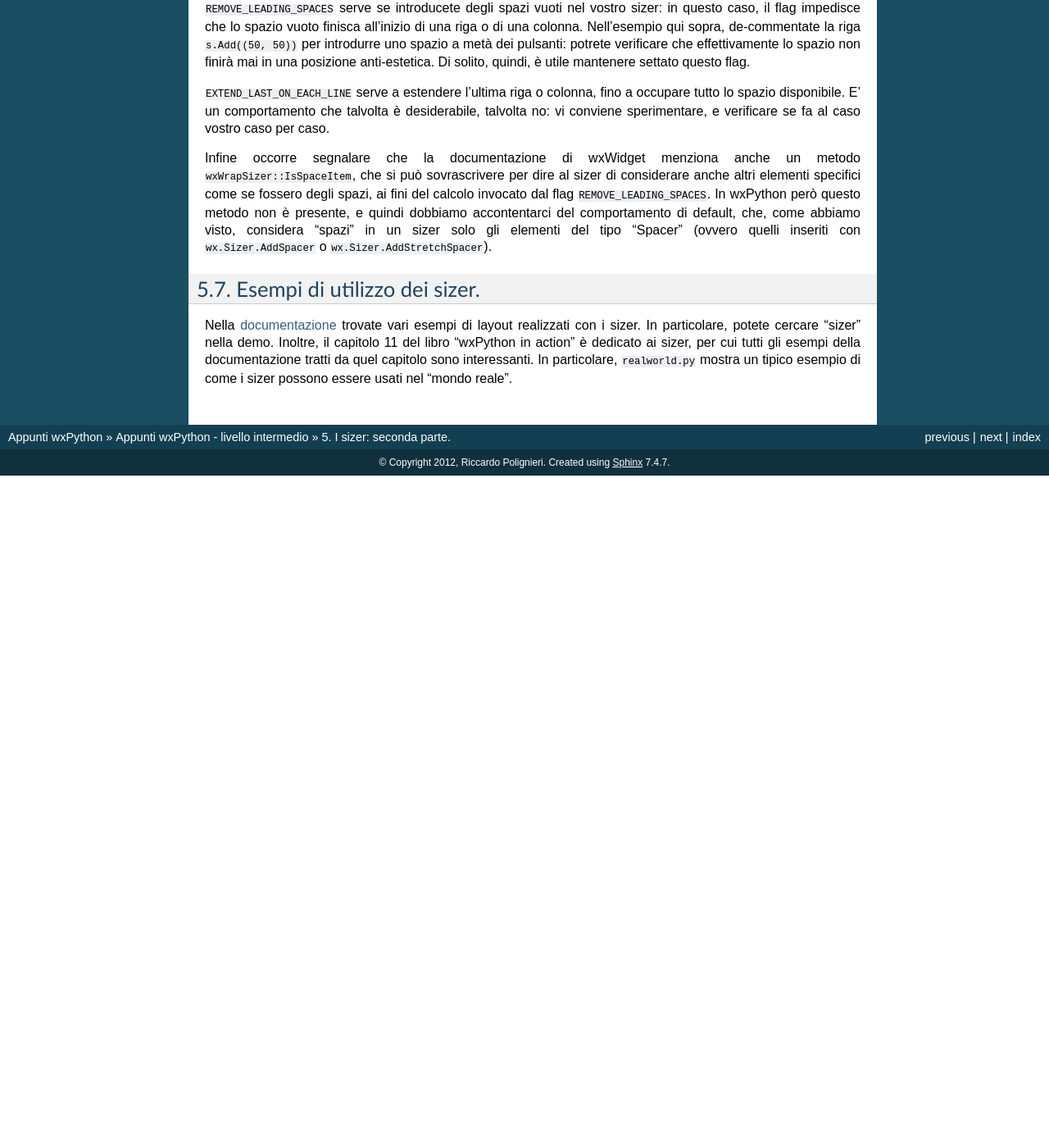
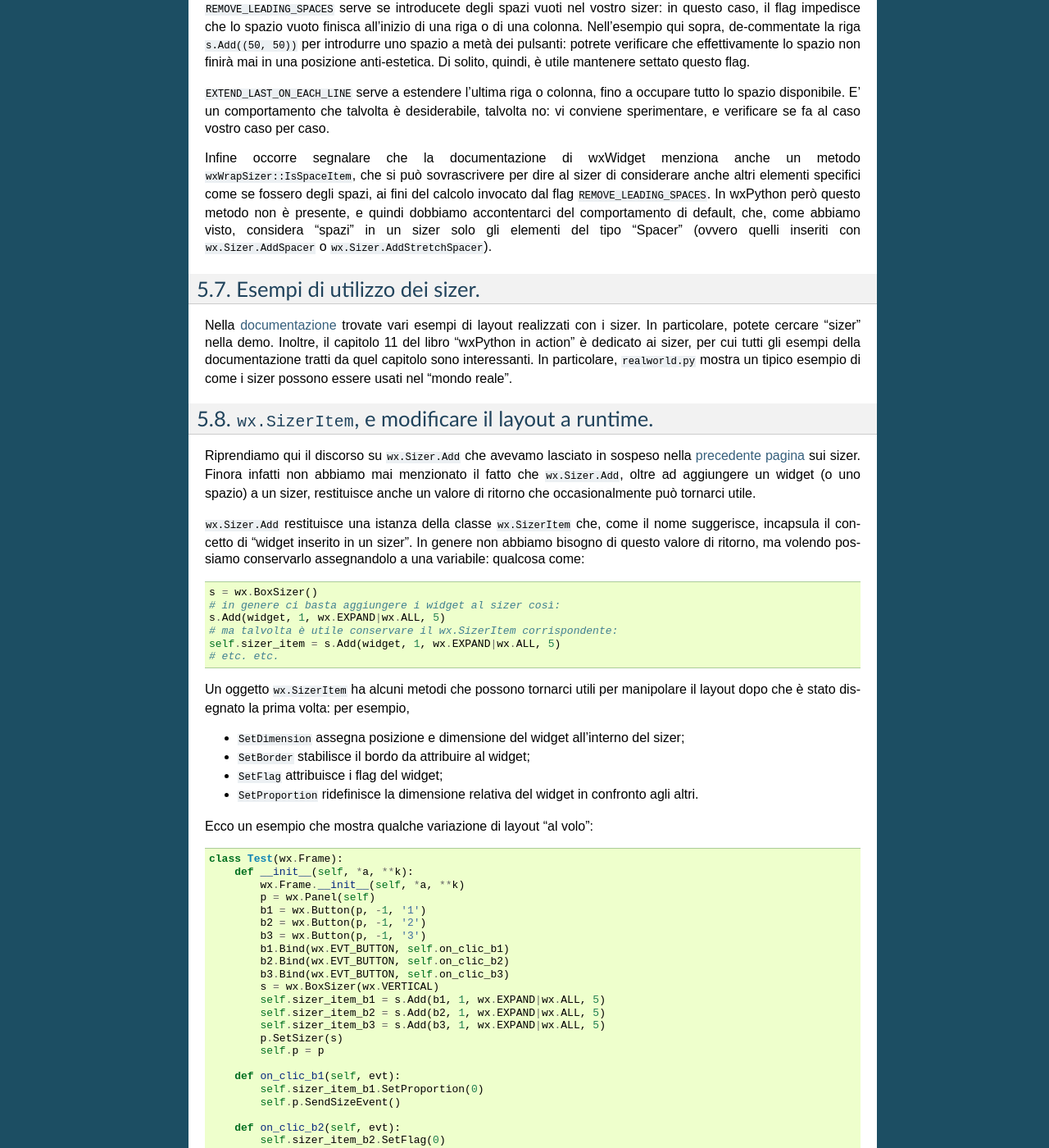
Before and after one commit to ricpol/wxnote, a Sphinx documentation site: the page built from source/sizer_avanzati.rst, in a window 1280 px wide and 1400 px high, scrolled down 4263 px. Shown: the whole window at 82% size. Built offline with Sphinx 7.4.7, drawn with Linux system fonts in a browser that asks for light colours; before the commit the page ends 4843 px from its top, so only the background shows below that; some of the changed text lies outside the part shown.

Commit message:
varie aggiunte ai sizer

```diff
--- a/source/sizer_avanzati.rst
+++ b/source/sizer_avanzati.rst
@@ -217,8 +217,75 @@ Purtroppo però wxPython non esporta queste costanti (per esempio, non esiste ``
 
 Infine occorre segnalare che la documentazione di wxWidget menziona anche un metodo ``wxWrapSizer::IsSpaceItem``, che si può sovrascrivere per dire al sizer di considerare anche altri elementi specifici come se fossero degli spazi, ai fini del calcolo invocato dal flag ``REMOVE_LEADING_SPACES``. In wxPython però questo metodo non è presente, e quindi dobbiamo accontentarci del comportamento di default, che, come abbiamo visto, considera "spazi" in un sizer solo gli elementi del tipo "Spacer" (ovvero quelli inseriti con ``wx.Sizer.AddSpacer`` o ``wx.Sizer.AddStretchSpacer``).
 
-
 Esempi di utilizzo dei sizer.
 -----------------------------
 
 Nella :ref:`documentazione <documentarsi>` trovate vari esempi di layout realizzati con i sizer. In particolare, potete cercare "sizer" nella demo. Inoltre, il capitolo 11 del libro "wxPython in action" è dedicato ai sizer, per cui tutti gli esempi della documentazione tratti da quel capitolo sono interessanti. In particolare, ``realworld.py`` mostra un tipico esempio di come i sizer possono essere usati nel "mondo reale".
+
+
+.. index::
+   single: sizer; wx.SizerItem
+   single: wx.SizerItem
+   single: wx.Sizer; Add
+   single: sizer; wx.Sizer.Add
+   single: wx.Window; SendSizeEvent
+   single: sizer; wx.Window.SendSizeEvent
+
+.. _sizeritem:
+
+``wx.SizerItem``, e modificare il layout a runtime.
+---------------------------------------------------
+
+Riprendiamo qui il discorso su ``wx.Sizer.Add`` che avevamo lasciato in sospeso nella :ref:`precedente pagina<sizer_basi>` sui sizer. Finora infatti non abbiamo mai menzionato il fatto che ``wx.Sizer.Add``, oltre ad aggiungere un widget (o uno spazio) a un sizer, restituisce anche un valore di ritorno che occasionalmente può tornarci utile.
+
+``wx.Sizer.Add`` restituisce una istanza della classe ``wx.SizerItem`` che, come il nome suggerisce, incapsula il concetto di "widget inserito in un sizer". In genere non abbiamo bisogno di questo valore di ritorno, ma volendo possiamo conservarlo assegnandolo a una variabile: qualcosa come::
+
+    s = wx.BoxSizer()
+    # in genere ci basta aggiungere i widget al sizer così:
+    s.Add(widget, 1, wx.EXPAND|wx.ALL, 5)
+    # ma talvolta è utile conservare il wx.SizerItem corrispondente:
+    self.sizer_item = s.Add(widget, 1, wx.EXPAND|wx.ALL, 5)
+    # etc. etc.
+
+Un oggetto ``wx.SizerItem`` ha alcuni metodi che possono tornarci utili per manipolare il layout dopo che è stato disegnato la prima volta: per esempio,
+
+- ``SetDimension`` assegna posizione e dimensione del widget all'interno del sizer;
+- ``SetBorder`` stabilisce il bordo da attribuire al widget;
+- ``SetFlag`` attribuisce i flag del widget;
+- ``SetProportion`` ridefinisce la dimensione relativa del widget in confronto agli altri.
+
+Ecco un esempio che mostra qualche variazione di layout "al volo"::
+
+    class Test(wx.Frame):
+        def __init__(self, *a, **k):
+            wx.Frame.__init__(self, *a, **k)
+            p = wx.Panel(self)
+            b1 = wx.Button(p, -1, '1')
+            b2 = wx.Button(p, -1, '2')
+            b3 = wx.Button(p, -1, '3')
+            b1.Bind(wx.EVT_BUTTON, self.on_clic_b1)
+            b2.Bind(wx.EVT_BUTTON, self.on_clic_b2)
+            b3.Bind(wx.EVT_BUTTON, self.on_clic_b3)
+            s = wx.BoxSizer(wx.VERTICAL)
+            self.sizer_item_b1 = s.Add(b1, 1, wx.EXPAND|wx.ALL, 5)
+            self.sizer_item_b2 = s.Add(b2, 1, wx.EXPAND|wx.ALL, 5)
+            self.sizer_item_b3 = s.Add(b3, 1, wx.EXPAND|wx.ALL, 5)
+            p.SetSizer(s)
+            self.p = p
+
+        def on_clic_b1(self, evt):
+            self.sizer_item_b1.SetProportion(0)
+            self.p.SendSizeEvent()
+
+        def on_clic_b2(self, evt):
+            self.sizer_item_b2.SetFlag(0)
+            self.p.SendSizeEvent()
+
+        def on_clic_b3(self, evt):
+            self.sizer_item_b3.SetFlag(wx.EXPAND|wx.LEFT|wx.RIGHT)
+            self.sizer_item_b3.SetBorder(25)
+            self.p.SendSizeEvent()
+
+Si noti l'uso di ``wx.Window.SendSizeEvent`` per invocare il ridisegno del layout anche quando la finestra non ha effettivamente cambiato dimensioni.
+
+In pratica, tuttavia, queste tecniche di manipolazione del layout non sono consigliabili. E' buona norma non modificare l'interfaccia in modo vistoso dopo averla mostrata la prima volta: l'utente ha bisogno di ambientarsi e ricordare la posizione dei widget, farsi una mappa mentale degli aspetti più importanti della vostra gui e dei pattern di utilizzo per lui più consueti. Se voi alterate profondamente il layout a runtime, aggiungendo e togliendo, spostando e modificando i widget, l'utente ne ricaverà solo un senso di disordine e irritazione. Spesso i programmatori inesperti pensano che sia utile, per esempio, far sparire i widget non necessari (o inattivi) in quel momento, e farli riapparire solo quando servono: ma in realtà ci sono sempre modi migliori per organizzare il layout, e wxPython non è certo carente di soluzioni intelligenti (per esempio, si possono organizzare i widget in "pagine" usando un ``wx.Notebook`` o altri analoghi contenitori a schede).
```
Also changed, not shown: source/sizer_basi.rst (+12 -3 lines).
